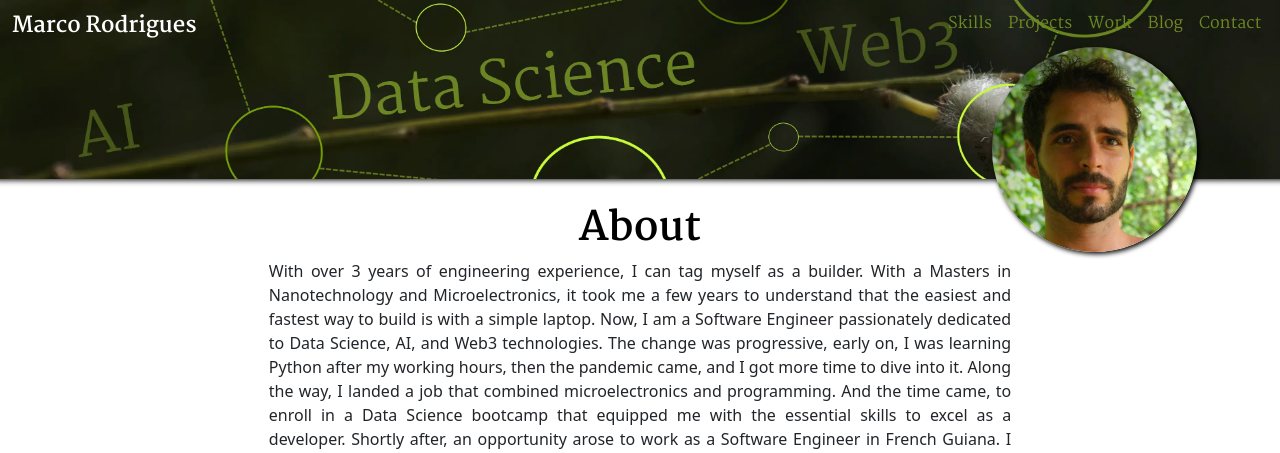
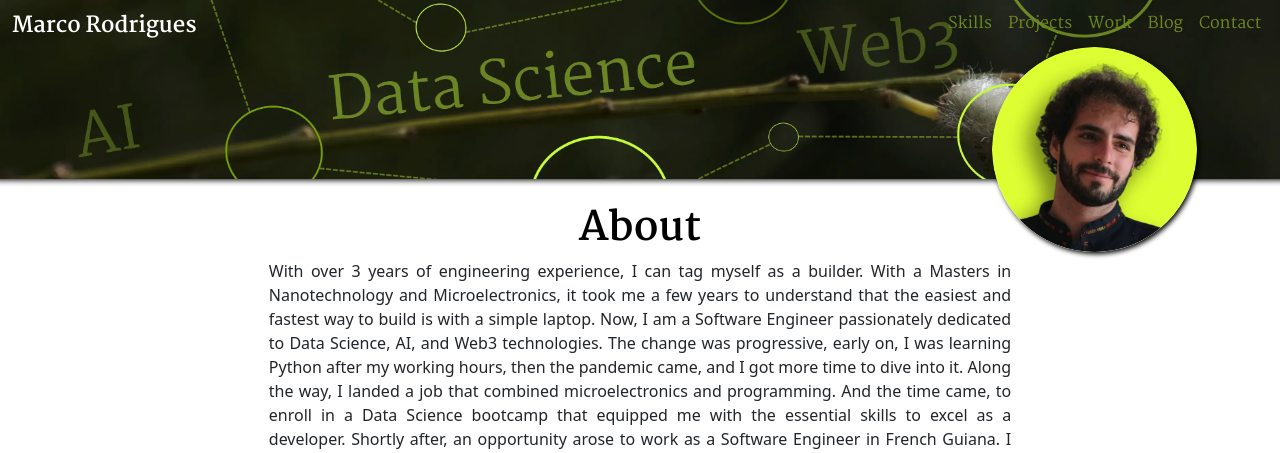
Before and after one commit to macrodrigues/flask_portfolio, a Flask app: page / in a window 1280 px wide. Shown: the top 453 px of the page. Run offline with Flask 2, Linux system fonts and the light colour scheme.

Commit message:
change image

```diff
--- a/main.py
+++ b/main.py
@@ -19,7 +19,7 @@ app.config['RECAPTCHA_SITE_KEY'] = \
     os.getenv('key_site')  # <-- Add your site key
 app.config['RECAPTCHA_SECRET_KEY'] = \
     os.getenv('key_secret')  # <-- Add your secret key
-recaptcha = ReCaptcha(app)  # Create a ReCaptcha object
+# recaptcha = ReCaptcha(app)  # Create a ReCaptcha object
 
 
 @app.route("/")
--- a/templates/index.html
+++ b/templates/index.html
@@ -33,7 +33,7 @@
     <div class="mask">
         <div class="d-flex h-100">
             <div class="profile-pic">
-                <img src="static/images/profile-pic.webp" alt="" style="border-radius: 50%;">
+                <img src="static/images/profile-pic-2.webp" alt="" style="border-radius: 50%;">
             </div>
         </div>
     </div>
```
Also changed, not shown: static/images/profile-pic-2.webp (added).
